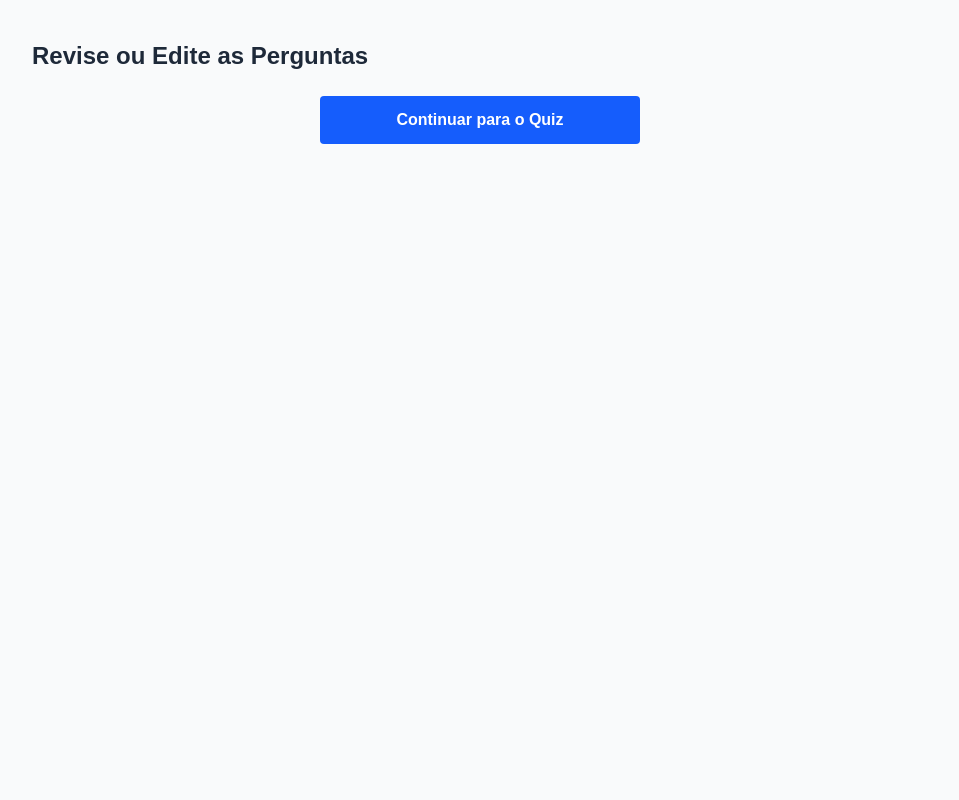
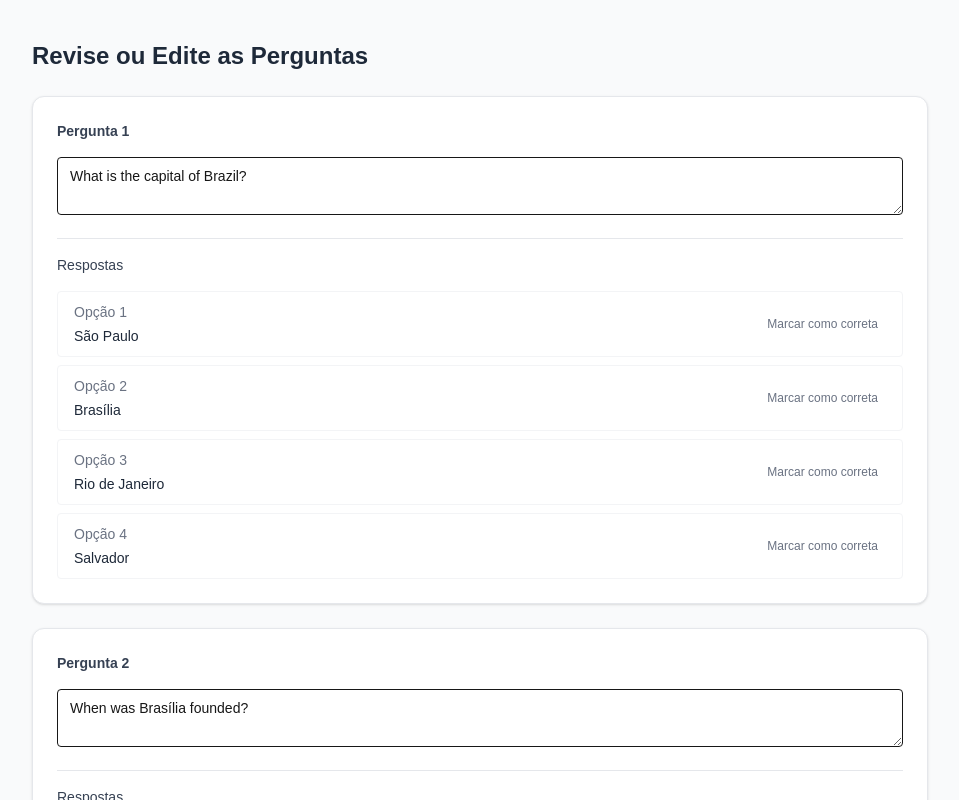
Before and after one commit to pedrocosta99/pdf-quiz-app, a Next.js app in the folder quiz-app-frontend/: page /quiz-editor in a window 1280 px wide. Shown: the top 800 px of the page, without its empty margins (160-1119 px from the left). Built offline with nearby package versions, Linux system fonts and the light colour scheme.

Commit message:
feat: mock and destructure store

```diff
--- a/quiz-app-frontend/src/app/page.tsx
+++ b/quiz-app-frontend/src/app/page.tsx
@@ -2,13 +2,20 @@
 import { useRouter } from "next/navigation";
 import { useUploadPdf } from "../hooks/useUploadPdf";
 import { useStore } from "../store/index";
+import { useEffect } from "react";
+import { mockQuestions, mockText } from "@/mock";
 
 export default function UploadPage() {
   const { mutate, isPending, isError, error } = useUploadPdf();
   const router = useRouter();
-  const setText = useStore((state) => state.setText);
-  const questionCount = useStore((s) => s.questionCount);
-  const setQuestionCount = useStore((s) => s.setQuestionCount);
+  const { setText, questionCount, setQuestionCount, setQuestions } = useStore();
+
+  useEffect(() => {
+    // Reset state when navigating to this page
+    setText(mockText);
+    setQuestions(mockQuestions);
+    setQuestionCount(4);
+   }, [])
 
   const handleFileChange = (e: React.ChangeEvent<HTMLInputElement>) => {
     const file = e.target.files?.[0];
--- a/quiz-app-frontend/src/app/quiz-editor/page.tsx
+++ b/quiz-app-frontend/src/app/quiz-editor/page.tsx
@@ -1,14 +1,20 @@
 "use client";
 
+import { mockQuestions, mockText } from "@/mock";
 import { useStore } from "@/store";
 import { useRouter } from "next/navigation";
+import { useEffect } from "react";
 
 export default function ReviewPage() {
   const questions = useStore((s) => s.questions);
-  const updateQuestionText = useStore((s) => s.updateQuestionText);
-  const updateAnswerText = useStore((s) => s.updateAnswerText);
-  const setQuestions = useStore((s) => s.setQuestions);
+  const { updateQuestionText, updateAnswerText, setQuestions, setText } = useStore();
   const router = useRouter();
+
+  useEffect(() => {
+      // Reset state when navigating to this page
+      setText(mockText);
+      setQuestions(mockQuestions);
+     }, [])
 
   const handleContinue = () => {
     router.push("/quiz");
```
